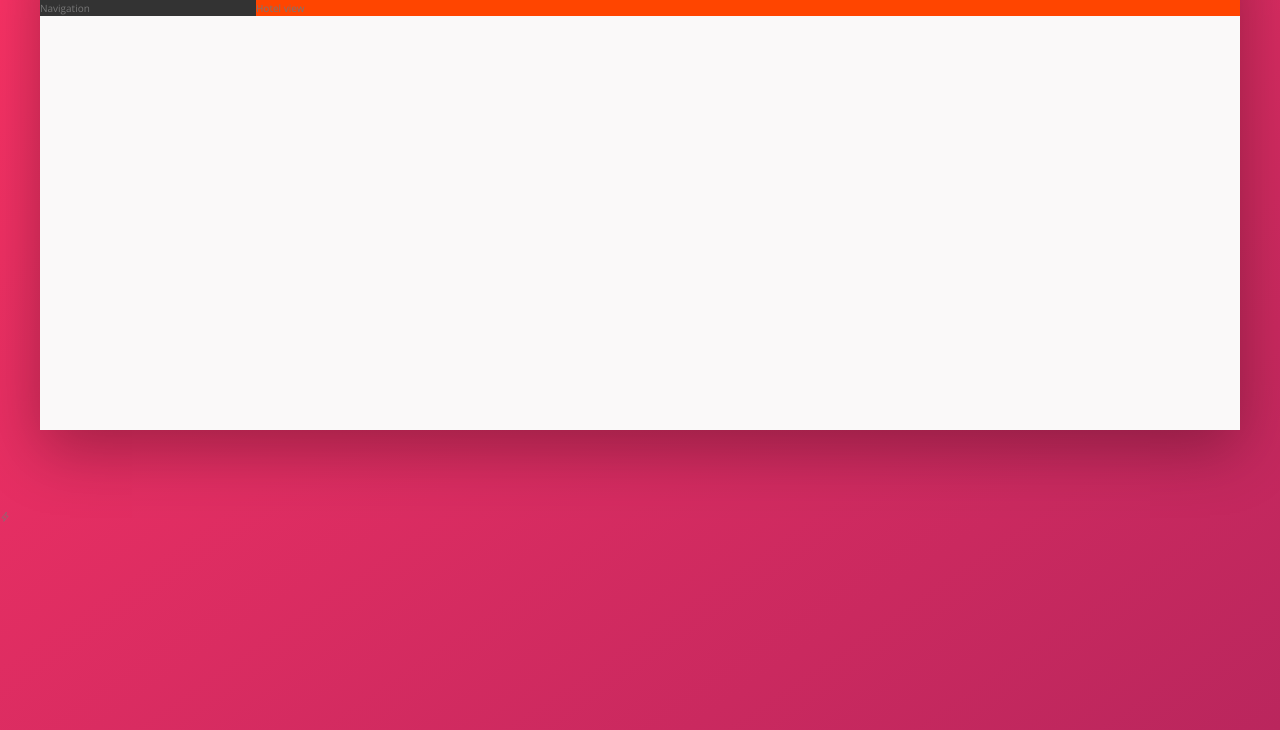
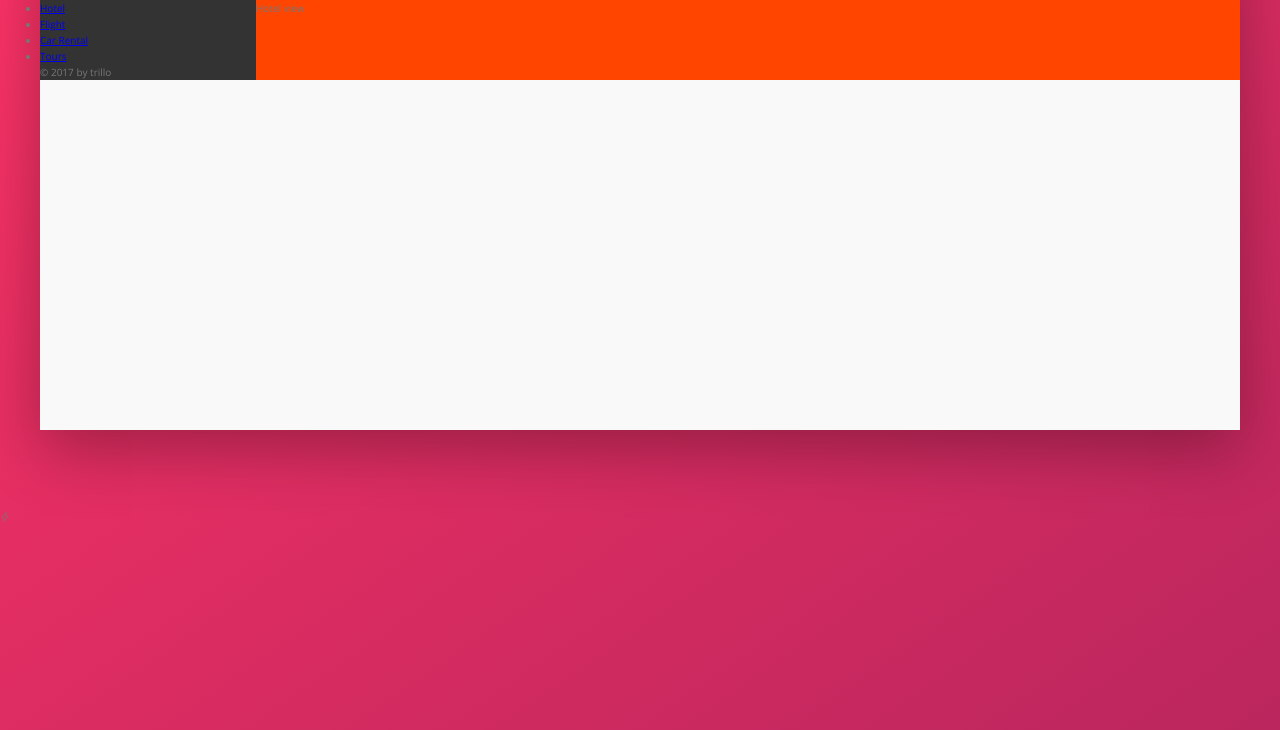
Before and after one commit to Garrycrafts/TRILLO, a website: page index.html in a window 1280 px wide. Shown: the part 150-880 px from the top of the page. Drawn offline with nearby package versions, Linux system fonts and the light colour scheme.

Commit message:
data transfer

```diff
--- a/index.html
+++ b/index.html
@@ -6,8 +6,7 @@
 
     <link
       href="https://fonts.googleapis.com/css?family=Open+Sans:300,400,600"
-      rel="stylesheet"
-    />
+      rel="stylesheet" />
     <link rel="stylesheet" href="css/style.css" />
     <link rel="shortcut icon" type="image/png" href="img/favicon.png" />
 
@@ -22,8 +21,7 @@
           <input
             type="text"
             class="search__input"
-            placeholder="search hotels"
-          />
+            placeholder="search hotels" />
           <button class="search__button">
             <svg class="search__icon">
               <use xlink:href="img/SVG/magnifying-glass.svg"></use>
@@ -49,26 +47,51 @@
             <img
               src="img/user.jpg"
               alt="photo of user"
-              class="user-nav__user-photo"
-            />
+              class="user-nav__user-photo" />
             <span class="user-nav__user-name">Jonas</span>
           </div>
         </nav>
       </header>
 
       <div class="content">
-        <nav class="sidebar">Navigation</nav>
+        <nav class="sidebar">
+          <ul class="side-nav">
+            <li class="side-nav__item">
+              <a href="#" class="side-nav__link">
+                <use xlink:href="/img/SVG/home.svg"></use>
+                <span>Hotel</span>
+              </a>
+            </li>
+            <li class="side-nav__item">
+              <a href="#" class="side-nav__link">
+                <use xlink:href="/img/SVG/aircraft-take-off.svg"></use>
+                <span>Flight</span>
+              </a>
+            </li>
+            <li class="side-nav__item">
+              <a href="#" class="side-nav__link">
+                <use xlink:href="/img/SVG/key.svg"></use>
+                <span>Car Rental</span>
+              </a>
+            </li>
+            <li class="side-nav__item">
+              <a href="#" class="side-nav__link">
+                <use xlink:href="/img/SVG/map.svg"></use>
+                <span>Tours</span>
+              </a>
+            </li>
+          </ul>
+          <div class="legal">&copy; 2017 by trillo</div>
+        </nav>
         <main class="hotel-view">Hotel view</main>
       </div>
     </div>
     <script
       type="module"
-      src="https://unpkg.com/ionicons@7.1.0/dist/ionicons/ionicons.esm.js"
-    ></script>
+      src="https://unpkg.com/ionicons@7.1.0/dist/ionicons/ionicons.esm.js"></script>
     <script
       nomodule
-      src="https://unpkg.com/ionicons@7.1.0/dist/ionicons/ionicons.js"
-    ></script>
+      src="https://unpkg.com/ionicons@7.1.0/dist/ionicons/ionicons.js"></script>
 
     <ion-icon name="flash-outline"></ion-icon>
   </body>
```
